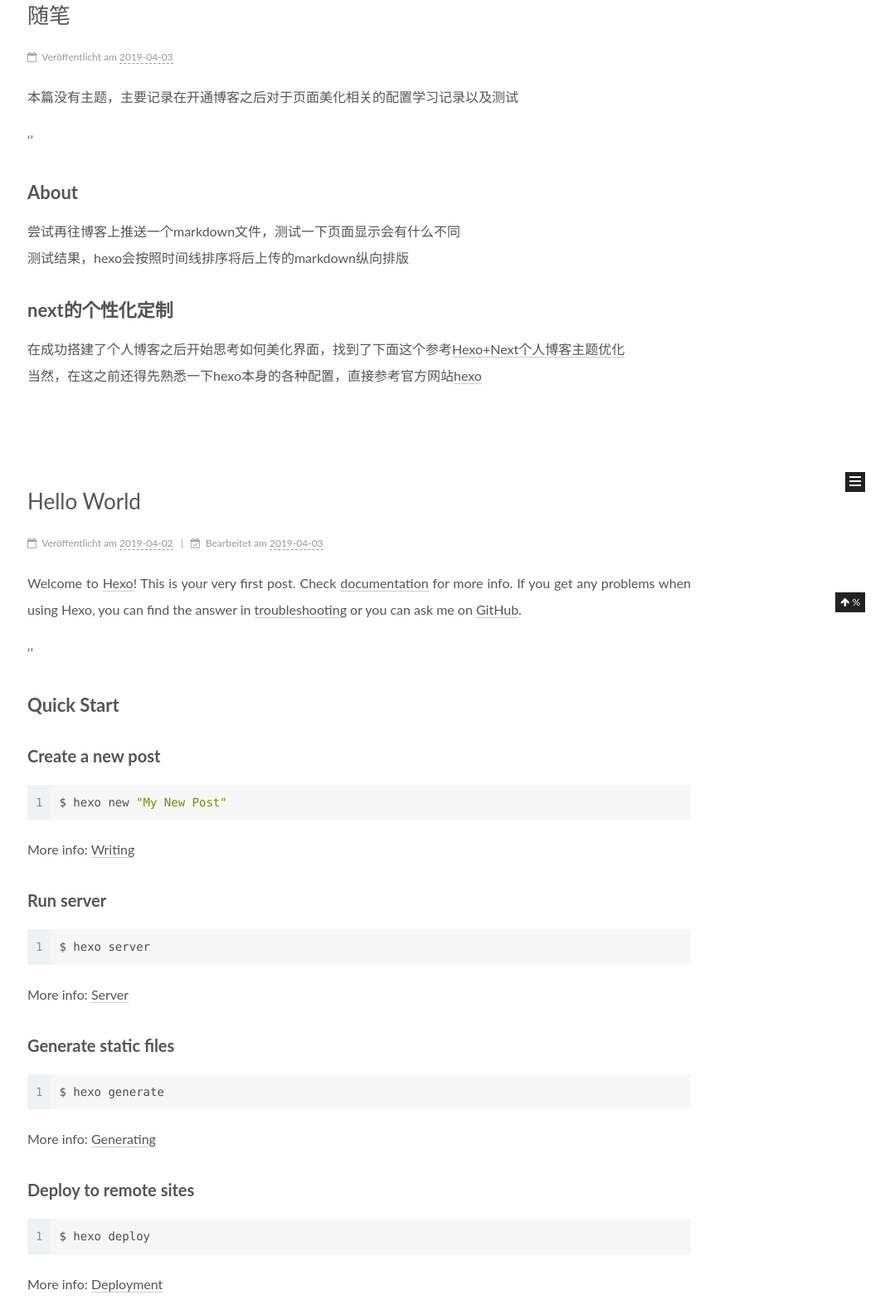
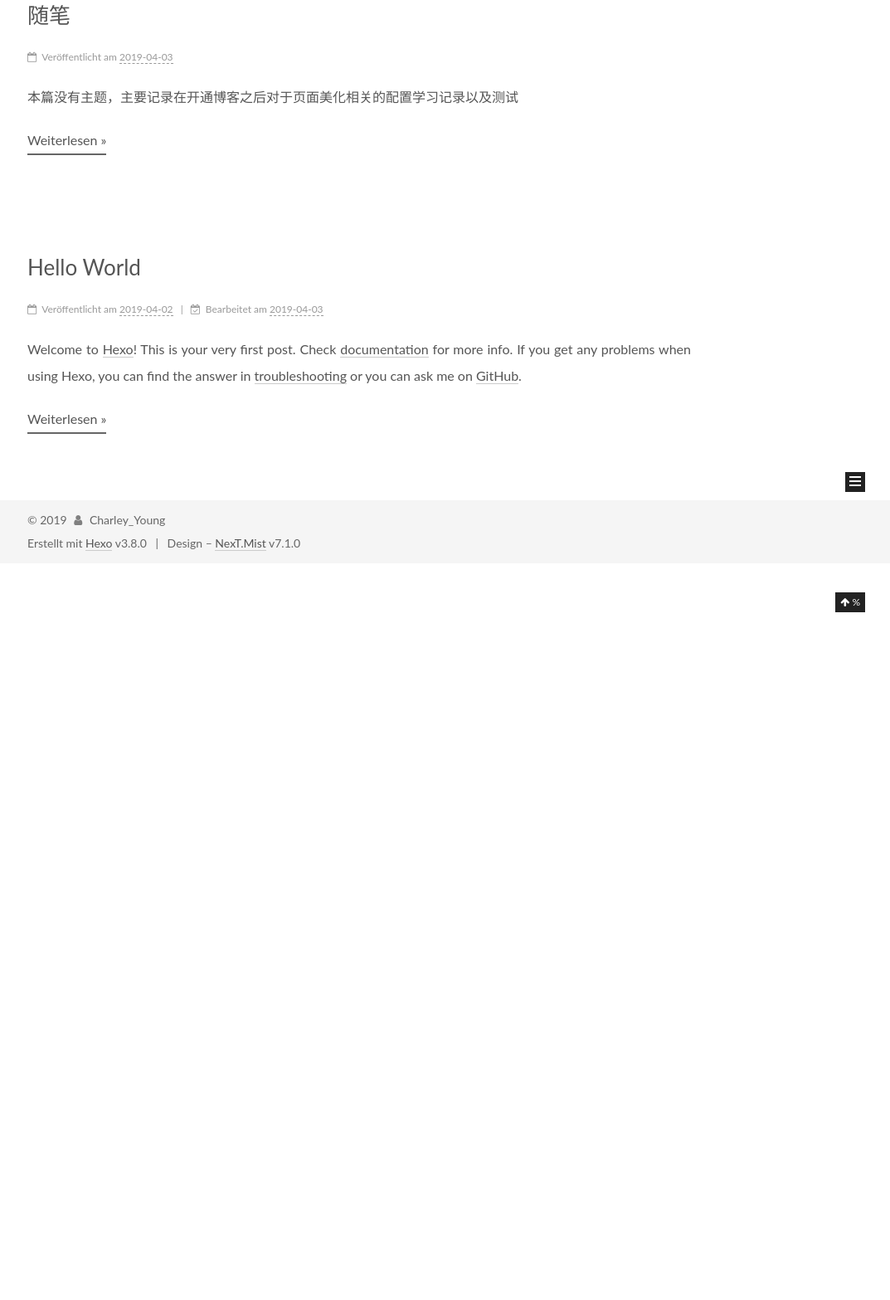
Before and after one commit to CharleyYoung/CharleyYoung.github.io, a plain HTML site: page index.html in a window 1280 px wide. Shown: the part 162-1729 px from the top of the page at 83% size, without its empty margins (207-1280 px from the left). After the commit the page ends 841 px from the top, so only its background shows below. Drawn offline with Linux system fonts and the light colour scheme.

Commit message:
Site updated: 2019-04-03 21:42:17

```diff
--- a/css/main.css
+++ b/css/main.css
@@ -1760,7 +1760,7 @@ pre .javascript .function {
   width: 4px;
   height: 4px;
   border-radius: 50%;
-  background: #ffde0b;
+  background: #4183ff;
 }
 .feed-link,
 .chat {
--- a/index.html
+++ b/index.html
@@ -331,7 +331,7 @@
 
 
 
-              <time title="Erstellt: 2019-04-03 17:50:23 / Geändert am: 21:40:32" itemprop="dateCreated datePublished" datetime="2019-04-03T17:50:23+09:00">2019-04-03</time>
+              <time title="Erstellt: 2019-04-03 17:50:23 / Geändert am: 21:42:00" itemprop="dateCreated datePublished" datetime="2019-04-03T17:50:23+09:00">2019-04-03</time>
 
 
 
@@ -371,13 +371,16 @@
 
 
 
+          <p>本篇没有主题，主要记录在开通博客之后对于页面美化相关的配置学习记录以及测试</p>
+          <!--noindex-->
 
-            <p>本篇没有主题，主要记录在开通博客之后对于页面美化相关的配置学习记录以及测试</p>
-<p>‘’</p>
-<h2 id="About"><a href="#About" class="headerlink" title="About"></a>About</h2><p>尝试再往博客上推送一个markdown文件，测试一下页面显示会有什么不同<br>测试结果，hexo会按照时间线排序将后上传的markdown纵向排版</p>
-<h2 id="next的个性化定制"><a href="#next的个性化定制" class="headerlink" title="next的个性化定制"></a>next的个性化定制</h2><p>在成功搭建了个人博客之后开始思考如何美化界面，找到了下面这个参考<a href="https://www.jianshu.com/p/efbeddc5eb19" target="_blank" rel="noopener">Hexo+Next个人博客主题优化</a><br>当然，在这之前还得先熟悉一下hexo本身的各种配置，直接参考官方网站<a href="https://hexo.io/zh-cn/docs/configuration.html" target="_blank" rel="noopener">hexo</a></p>
+            <div class="post-button text-center">
+              <a class="btn" href="/2019/04/03/first-blog/#more" rel="contents">
+                Weiterlesen &raquo;
+              </a>
+            </div>
 
-
+          <!--/noindex-->
 
 
     </div>
@@ -494,7 +497,7 @@
 
                   <span class="post-meta-item-text">Bearbeitet am</span>
 
-                <time title="Geändert am: 2019-04-03 21:38:12" itemprop="dateModified" datetime="2019-04-03T21:38:12+09:00">2019-04-03</time>
+                <time title="Geändert am: 2019-04-03 21:41:52" itemprop="dateModified" datetime="2019-04-03T21:41:52+09:00">2019-04-03</time>
 
 
           </span>
@@ -529,19 +532,16 @@
 
 
 
+          <p>Welcome to <a href="https://hexo.io/" target="_blank" rel="noopener">Hexo</a>! This is your very first post. Check <a href="https://hexo.io/docs/" target="_blank" rel="noopener">documentation</a> for more info. If you get any problems when using Hexo, you can find the answer in <a href="https://hexo.io/docs/troubleshooting.html" target="_blank" rel="noopener">troubleshooting</a> or you can ask me on <a href="https://github.com/hexojs/hexo/issues" target="_blank" rel="noopener">GitHub</a>.</p>
+          <!--noindex-->
 
-            <p>Welcome to <a href="https://hexo.io/" target="_blank" rel="noopener">Hexo</a>! This is your very first post. Check <a href="https://hexo.io/docs/" target="_blank" rel="noopener">documentation</a> for more info. If you get any problems when using Hexo, you can find the answer in <a href="https://hexo.io/docs/troubleshooting.html" target="_blank" rel="noopener">troubleshooting</a> or you can ask me on <a href="https://github.com/hexojs/hexo/issues" target="_blank" rel="noopener">GitHub</a>.</p>
-<p>‘’</p>
-<h2 id="Quick-Start"><a href="#Quick-Start" class="headerlink" title="Quick Start"></a>Quick Start</h2><h3 id="Create-a-new-post"><a href="#Create-a-new-post" class="headerlink" title="Create a new post"></a>Create a new post</h3><figure class="highlight bash"><table><tr><td class="gutter"><pre><span class="line">1</span><br></pre></td><td class="code"><pre><span class="line">$ hexo new <span class="string">"My New Post"</span></span><br></pre></td></tr></table></figure>
-<p>More info: <a href="https://hexo.io/docs/writing.html" target="_blank" rel="noopener">Writing</a></p>
-<h3 id="Run-server"><a href="#Run-server" class="headerlink" title="Run server"></a>Run server</h3><figure class="highlight bash"><table><tr><td class="gutter"><pre><span class="line">1</span><br></pre></td><td class="code"><pre><span class="line">$ hexo server</span><br></pre></td></tr></table></figure>
-<p>More info: <a href="https://hexo.io/docs/server.html" target="_blank" rel="noopener">Server</a></p>
-<h3 id="Generate-static-files"><a href="#Generate-static-files" class="headerlink" title="Generate static files"></a>Generate static files</h3><figure class="highlight bash"><table><tr><td class="gutter"><pre><span class="line">1</span><br></pre></td><td class="code"><pre><span class="line">$ hexo generate</span><br></pre></td></tr></table></figure>
-<p>More info: <a href="https://hexo.io/docs/generating.html" target="_blank" rel="noopener">Generating</a></p>
-<h3 id="Deploy-to-remote-sites"><a href="#Deploy-to-remote-sites" class="headerlink" title="Deploy to remote sites"></a>Deploy to remote sites</h3><figure class="highlight bash"><table><tr><td class="gutter"><pre><span class="line">1</span><br></pre></td><td class="code"><pre><span class="line">$ hexo deploy</span><br></pre></td></tr></table></figure>
-<p>More info: <a href="https://hexo.io/docs/deployment.html" target="_blank" rel="noopener">Deployment</a></p>
+            <div class="post-button text-center">
+              <a class="btn" href="/2019/04/02/hello-world/#more" rel="contents">
+                Weiterlesen &raquo;
+              </a>
+            </div>
 
-
+          <!--/noindex-->
 
 
     </div>
```
Also changed, not shown: 2019/04/02/hello-world/index.html (+6 -6 lines), 2019/04/03/first-blog/index.html (+6 -6 lines).
